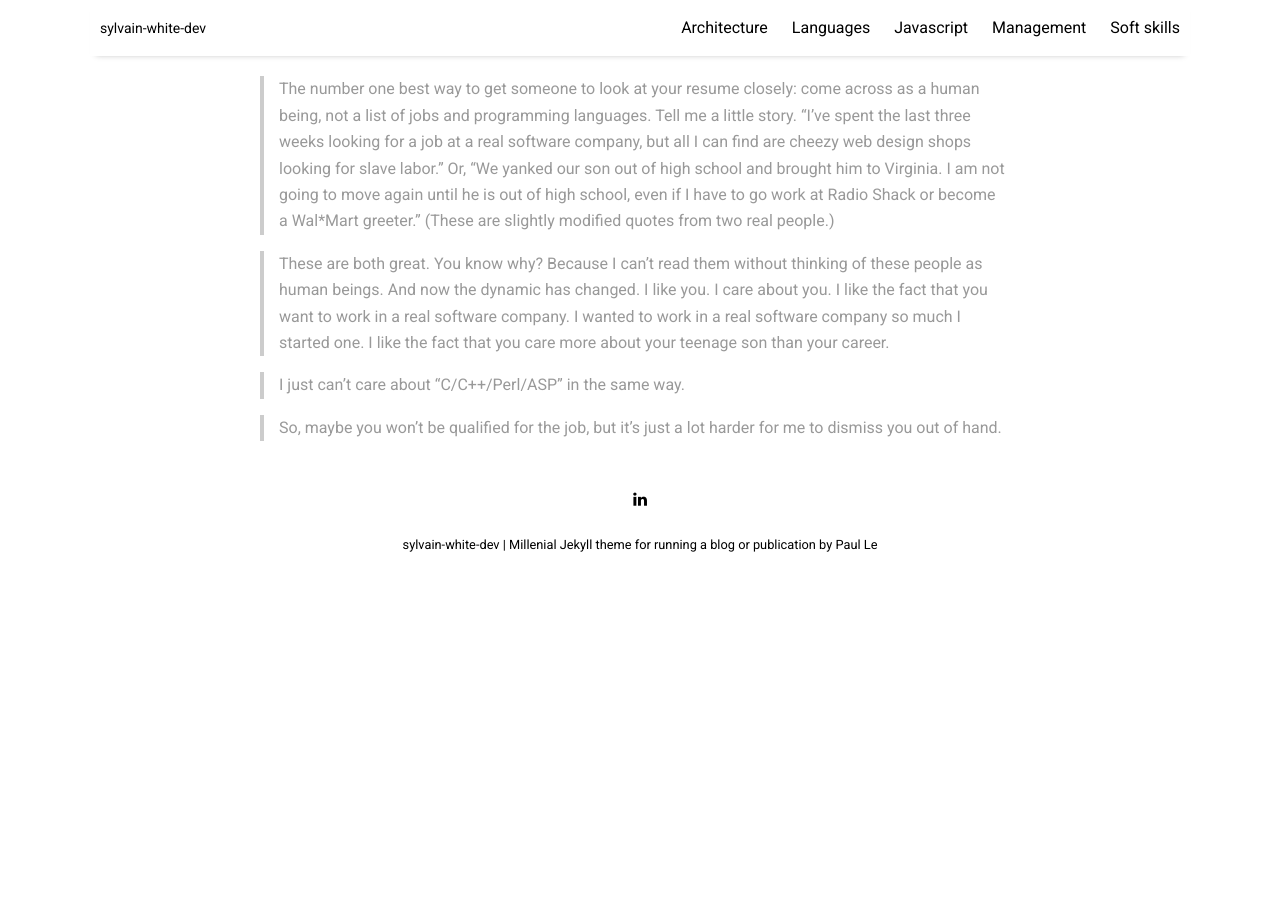
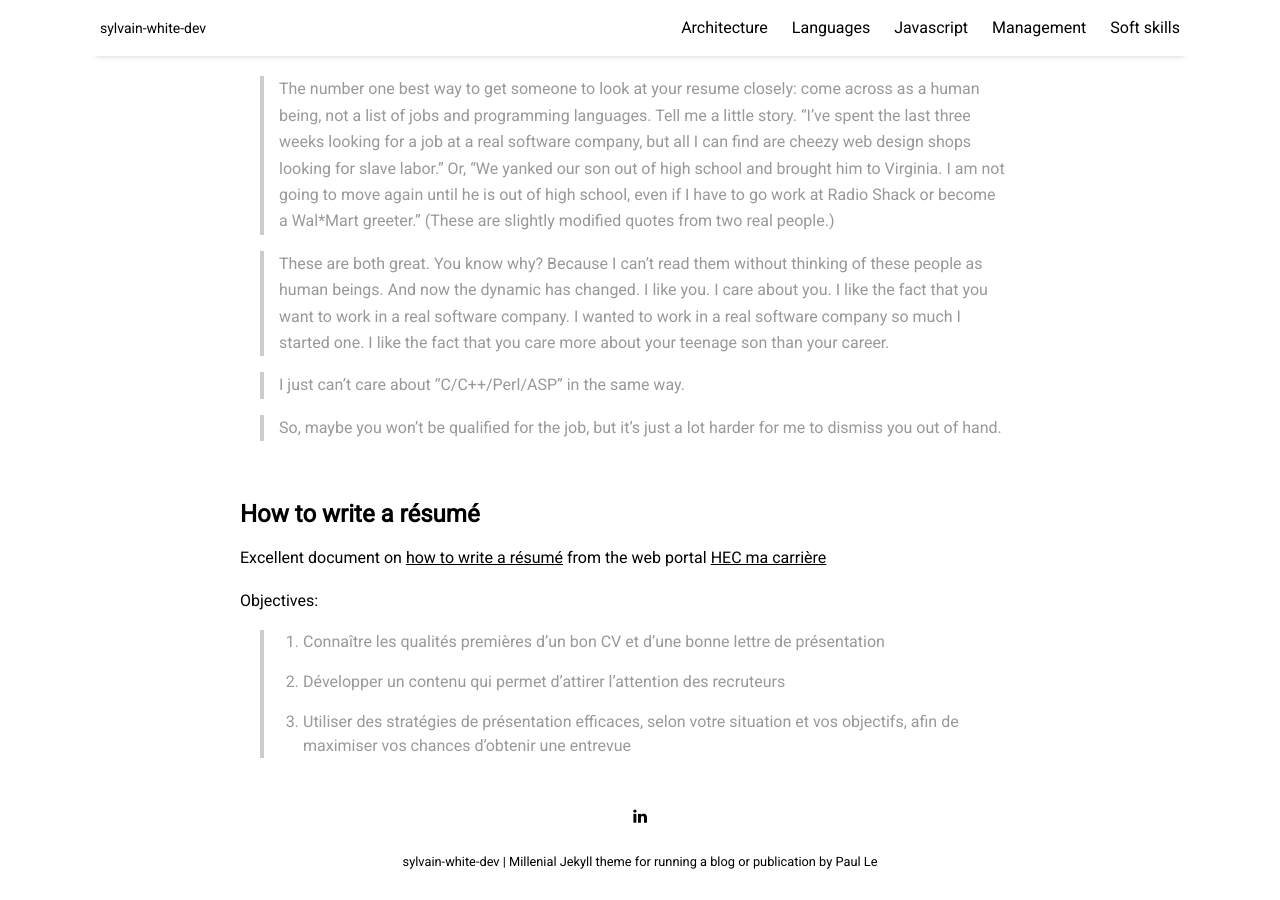
Before and after one commit to sylvainwhite/sylvain-white-dev, a Jekyll site: the page built from pages/softskills.md, in a window 1280 px wide and 900 px high, scrolled down 1519 px. Built offline with Jekyll 4.4.1, drawn with Linux system fonts in a browser that asks for light colours; nearby versions of some CDN libraries; before the commit the page ends 2102 px from its top, so only the background shows below that.

Commit message:
Update softskills page

```diff
--- a/pages/softskills.md
+++ b/pages/softskills.md
@@ -71,3 +71,16 @@ His basic idea: Tell a story!
 > I just can’t care about “C/C++/Perl/ASP” in the same way.
 
 > So, maybe you won’t be qualified for the job, but it’s just a lot harder for me to dismiss you out of hand.
+
+<br/>
+
+## How to write a résumé
+
+Excellent document on [how to write a résumé]({{ site.github.url }}/resources/howToWriteResume.pdf){:target="_blank"} from the web portal [HEC ma carrière](https://macarriere.hec.ca/home.htm){:target="_blank"}
+
+Objectives:
+
+> 1. Connaître les qualités premières d’un bon CV et d’une bonne lettre de présentation
+2. Développer un contenu qui permet d’attirer l’attention des recruteurs
+3. Utiliser des stratégies de présentation efficaces, selon votre situation et vos objectifs, afin de maximiser
+vos chances d’obtenir une entrevue
```
Also changed, not shown: 1 other file.
